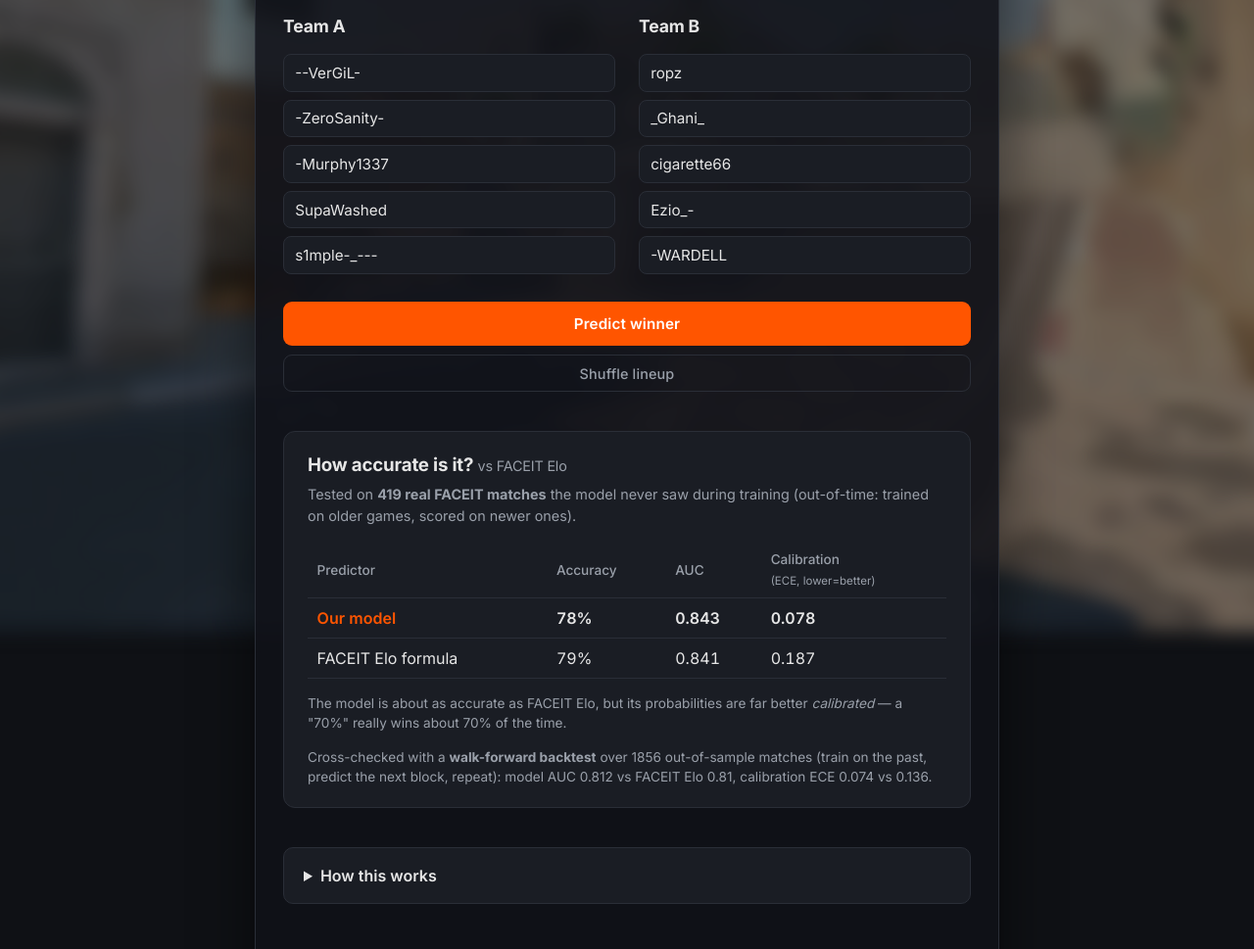
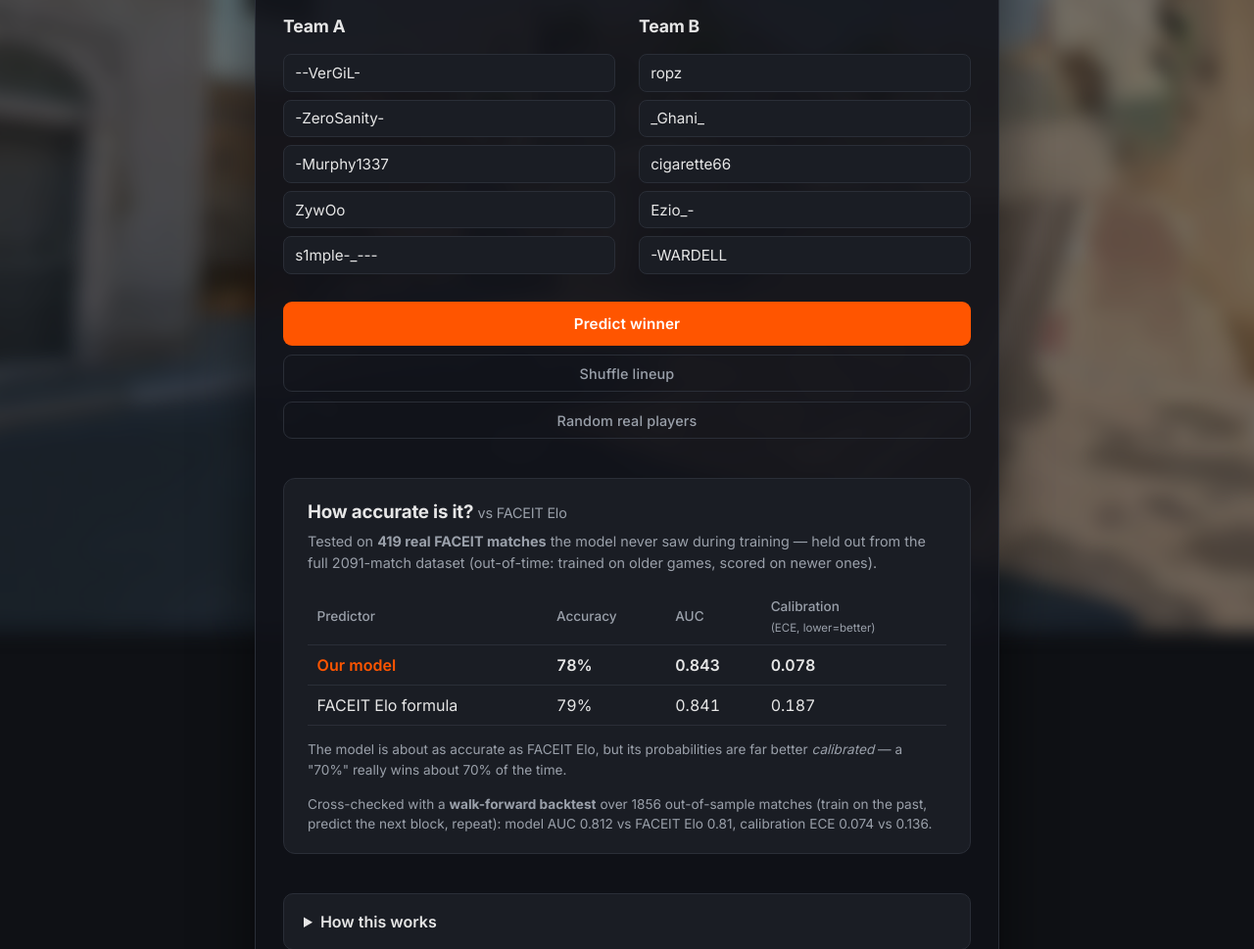
Before and after one commit to icylapras/cs2-match-predictor, a Django app: page / in a window 1280 px wide. Shown: the part 187-1156 px from the top of the page at 98% size. Run offline with Django 5.2, Linux system fonts and the light colour scheme; data that the repository does not hold is empty.

Commit message:
Add random real-player matchup button; fix stale demo nickname

```diff
--- a/predictor/forms.py
+++ b/predictor/forms.py
@@ -9,15 +9,19 @@ TEAM_SIZE = 5
 # 404 against the FACEIT API. Update if any go inactive.
 DEMO_NICKNAMES = [
     "s1mple-_---", "cigarette66", "-ZeroSanity-", "Ezio_-", "_Ghani_",
-    "--VerGiL-", "-Murphy1337", "ropz", "-WARDELL", "SupaWashed",
+    "--VerGiL-", "-Murphy1337", "ropz", "-WARDELL", "ZywOo",
 ]
+
+
+def field_names() -> list[str]:
+    """Ordered 10 form field names: a1..a5, b1..b5."""
+    return [f"{side}{i}" for side in ("a", "b") for i in range(1, TEAM_SIZE + 1)]
 
 
 def random_lineup_initial() -> dict[str, str]:
     """A randomly shuffled 5-v-5 lineup to seed an unbound form."""
     picks = random.sample(DEMO_NICKNAMES, 2 * TEAM_SIZE)
-    fields = [f"{side}{i}" for side in ("a", "b") for i in range(1, TEAM_SIZE + 1)]
-    return dict(zip(fields, picks))
+    return dict(zip(field_names(), picks))
 
 
 class MatchForm(forms.Form):
--- a/predictor/templates/predictor/index.html
+++ b/predictor/templates/predictor/index.html
@@ -22,6 +22,7 @@
         <span class="btn-label">Predict winner</span>
     </button>
     <button type="button" class="shuffle-btn" id="shuffle-btn">Shuffle lineup</button>
+    <button type="button" class="shuffle-btn" id="random-btn">Random real players</button>
     <p class="loading-note" hidden>Fetching 10 players from FACEIT — the first
         prediction can take a few seconds.</p>
 </form>
@@ -106,7 +107,8 @@
 <section class="track-record">
     <h3>How accurate is it? <span class="tr-vs">vs FACEIT Elo</span></h3>
     <p class="tr-sub">Tested on <strong>{{ metrics.n_test }} real FACEIT matches</strong> the model
-        never saw during training (out-of-time: trained on older games, scored on newer ones).</p>
+        never saw during training — held out from the full {{ metrics.n_total }}-match dataset
+        (out-of-time: trained on older games, scored on newer ones).</p>
     <table class="tr-table">
         <thead><tr><th>Predictor</th><th>Accuracy</th><th>AUC</th><th>Calibration<br><span class="tr-small">(ECE, lower=better)</span></th></tr></thead>
         <tbody>
@@ -201,6 +203,31 @@
         });
     }
 
+    // "Random real players" — fetch 10 nicknames from FACEIT's CS2
+    // leaderboards (any of thousands of real, active players), no page reload.
+    var randomBtn = document.getElementById("random-btn");
+    if (randomBtn) {
+        var randomLabel = randomBtn.textContent;
+        randomBtn.addEventListener("click", function () {
+            randomBtn.disabled = true;
+            randomBtn.textContent = "Fetching players…";
+            fetch("{% url 'predictor:random_lineup' %}")
+                .then(function (resp) { return resp.json(); })
+                .then(function (data) {
+                    if (data.error) { throw new Error(data.error); }
+                    Object.keys(data).forEach(function (field) {
+                        var input = document.getElementById("id_" + field);
+                        if (input) { input.value = data[field]; }
+                    });
+                    randomBtn.textContent = randomLabel;
+                })
+                .catch(function () {
+                    randomBtn.textContent = "Couldn't fetch players — try again";
+                })
+                .finally(function () { randomBtn.disabled = false; });
+        });
+    }
+
     // Show a spinner while the prediction request is in flight. The submit
     // event only fires once the browser's required-field validation passes,
     // so the spinner never appears on an incomplete form.
--- a/predictor/urls.py
+++ b/predictor/urls.py
@@ -6,4 +6,5 @@ app_name = "predictor"
 
 urlpatterns = [
     path("", views.index, name="index"),
+    path("random-lineup/", views.random_lineup, name="random_lineup"),
 ]
--- a/predictor/views.py
+++ b/predictor/views.py
@@ -1,9 +1,10 @@
+from django.http import JsonResponse
 from django.shortcuts import render
 
-from src.faceit_api import FaceitError
+from src.faceit_api import FaceitError, random_ranked_players
 from src.features import FEATURE_KEYS
 
-from .forms import DEMO_NICKNAMES, MatchForm, random_lineup_initial
+from .forms import DEMO_NICKNAMES, TEAM_SIZE, MatchForm, field_names, random_lineup_initial
 from .models import PredictionLog
 from .services import get_metrics, run_prediction
 
@@ -84,3 +85,17 @@ def index(request):
 
     context["form"] = form
     return render(request, "predictor/index.html", context)
+
+
+def random_lineup(request):
+    """AJAX endpoint: 10 nicknames of real, currently-ranked CS2 players.
+
+    Used by the "Random real players" button — unlike the demo-pool shuffle,
+    this hits the FACEIT leaderboards so it can return any of thousands of
+    real, currently-active players.
+    """
+    try:
+        picks = random_ranked_players(2 * TEAM_SIZE)
+    except FaceitError as exc:
+        return JsonResponse({"error": str(exc)}, status=502)
+    return JsonResponse(dict(zip(field_names(), picks)))
--- a/src/faceit_api.py
+++ b/src/faceit_api.py
@@ -11,6 +11,7 @@ https://developers.faceit.com/ -> Apps -> create app -> API Keys.
 from __future__ import annotations
 
 import os
+import random
 import time
 from typing import Any
 
@@ -27,6 +28,10 @@ API_BASE = "https://open.faceit.com/data/v4"
 GAME_ID = "cs2"
 DEFAULT_LIMIT = 20
 TIMEOUT = 15  # seconds
+
+# Regions with populated CS2 leaderboards (AS/OC/AF/WORLD return empty).
+RANKING_REGIONS = ("EU", "NA", "SA")
+RANKING_MAX_OFFSET = 10000  # each region's leaderboard runs at least this deep
 
 
 class FaceitError(RuntimeError):
@@ -193,6 +198,35 @@ def get_player_stats(
     }
 
 
+def random_ranked_players(count: int, *, api_key: str | None = None) -> list[str]:
+    """Return ``count`` nicknames of real, currently-ranked CS2 players.
+
+    Used to seed the web form with a genuinely random matchup, rather than
+    picking from the small fixed demo pool: each pick is a random offset into
+    one of FACEIT's regional CS2 leaderboards (EU/NA/SA, each ~10k+ ranked
+    players deep), so every nickname is real, currently active, and has
+    recent match history.
+    """
+    session = _session(api_key)
+    nicknames: set[str] = set()
+    attempts = 0
+    while len(nicknames) < count and attempts < count * 5:
+        attempts += 1
+        region = random.choice(RANKING_REGIONS)
+        offset = random.randint(0, RANKING_MAX_OFFSET)
+        data = _get(
+            session,
+            f"/rankings/games/{GAME_ID}/regions/{region}",
+            params={"limit": 1, "offset": offset},
+        )
+        items = data.get("items") or []
+        if items:
+            nicknames.add(items[0]["nickname"])
+    if len(nicknames) < count:
+        raise FaceitError("Could not fetch enough random ranked players from FACEIT.")
+    return list(nicknames)
+
+
 if __name__ == "__main__":
     import argparse
     import json
--- a/src/predict.py
+++ b/src/predict.py
@@ -7,7 +7,7 @@ and by how much.
 Usage (comma-separated so nicknames starting with '-' are safe):
     python -m src.predict \
         --team-a 's1mple-_---,cigarette66,-ZeroSanity-,Ezio_-,_Ghani_' \
-        --team-b '--VerGiL-,-Murphy1337,ropz,-WARDELL,SupaWashed'
+        --team-b '--VerGiL-,-Murphy1337,ropz,-WARDELL,ZywOo'
 """
 
 from __future__ import annotations
```
Also changed, not shown: predictor/tests.py (+17 -0 lines).
